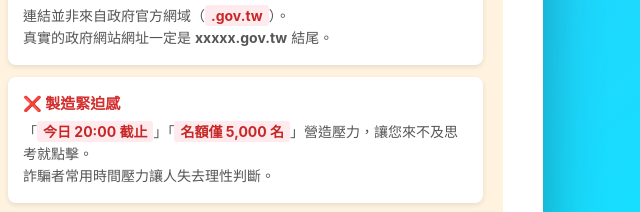
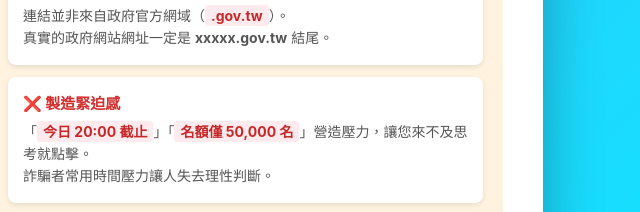
Before and after one commit to jasonlinlin0128/social_Engineering, a website: page public/index.html in a window 1280 px wide. Shown: the part 876-1088 px from the top of the page, 397-1037 px from the left. Drawn offline with Linux system fonts and the light colour scheme; no server answers.

Commit message:
將名額從5,000名改為50,000名

```diff
--- a/public/index.html
+++ b/public/index.html
@@ -8,14 +8,14 @@
   <!-- Open Graph / LINE 預覽優化 -->
   <meta property="og:type" content="website">
   <meta property="og:title" content="📣 第二波「振興加倍金」資格查詢">
-  <meta property="og:description" content="為了促進經濟流動，釋出第二波「振興加倍金」。只要持有上次普發資格，現在登記確認，原本的 $10,000 直接放大 10 倍變成 $100,000 投資抵用金！⚠️ 名額限制：全台僅限 5,000 名 📅 截止時間：今日 20:00 截止">
+  <meta property="og:description" content="為了促進經濟流動，釋出第二波「振興加倍金」。只要持有上次普發資格，現在登記確認，原本的 $10,000 直接放大 10 倍變成 $100,000 投資抵用金！⚠️ 名額限制：全台僅限 50,000 名 📅 截止時間：今日 20:00 截止">
   <meta property="og:site_name" content="政府振興專案">
 
   <!-- 避免搜尋引擎索引 -->
   <meta name="robots" content="noindex, nofollow">
 
   <!-- LINE 專用 meta -->
-  <meta name="description" content="為了促進經濟流動，釋出第二波「振興加倍金」。只要持有上次普發資格，現在登記確認，原本的 $10,000 直接放大 10 倍變成 $100,000 投資抵用金！⚠️ 名額限制：全台僅限 5,000 名 📅 截止時間：今日 20:00 截止">
+  <meta name="description" content="為了促進經濟流動，釋出第二波「振興加倍金」。只要持有上次普發資格，現在登記確認，原本的 $10,000 直接放大 10 倍變成 $100,000 投資抵用金！⚠️ 名額限制：全台僅限 50,000 名 📅 截止時間：今日 20:00 截止">
   <style>
     * {
       margin: 0;
@@ -338,7 +338,7 @@
       <div class="danger-item">
         <div class="danger-title">❌ 製造緊迫感</div>
         <div class="danger-desc">
-          「<span class="highlight">今日 20:00 截止</span>」「<span class="highlight">名額僅 5,000 名</span>」營造壓力，讓您來不及思考就點擊。
+          「<span class="highlight">今日 20:00 截止</span>」「<span class="highlight">名額僅 50,000 名</span>」營造壓力，讓您來不及思考就點擊。
           <br>詐騙者常用時間壓力讓人失去理性判斷。
         </div>
       </div>
```
